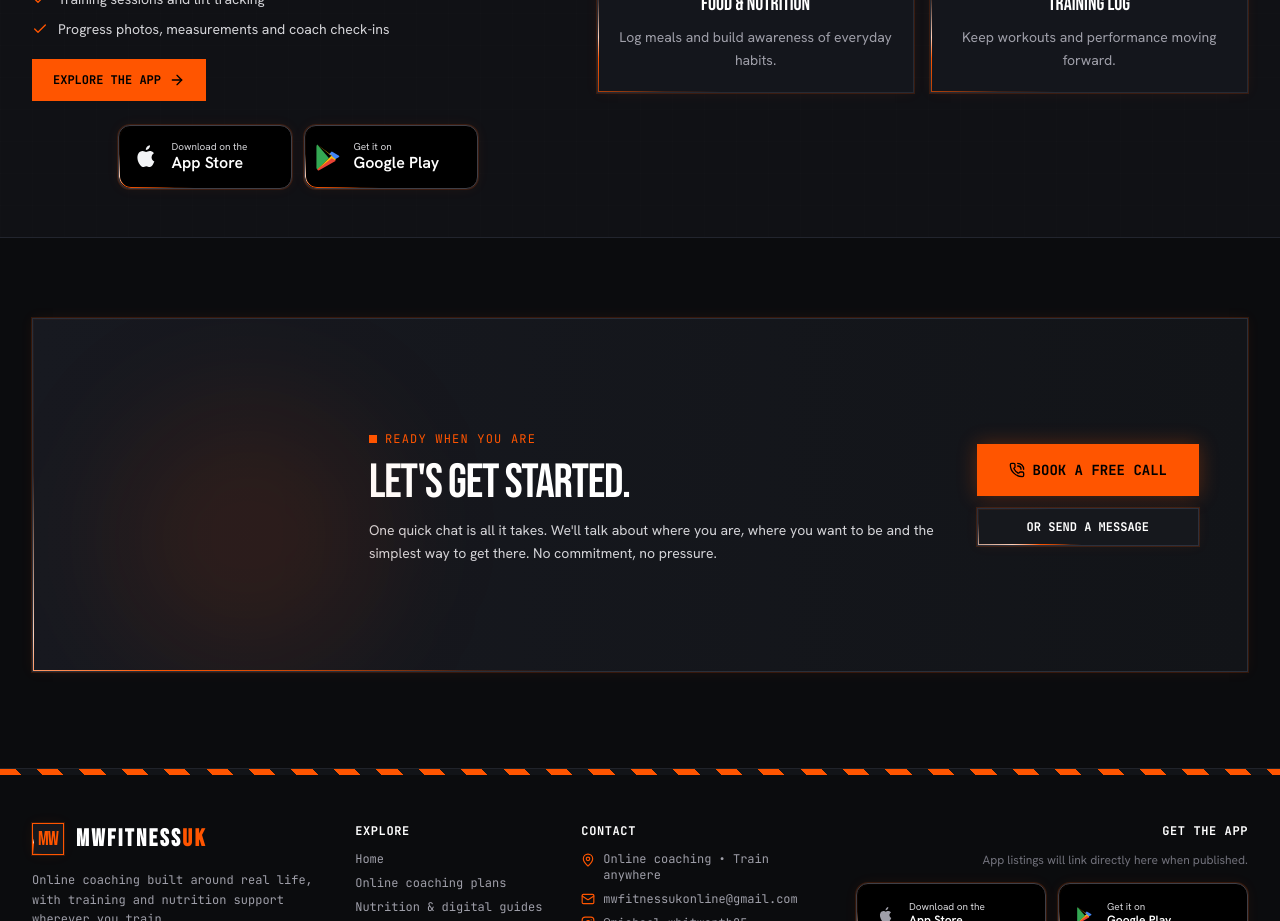
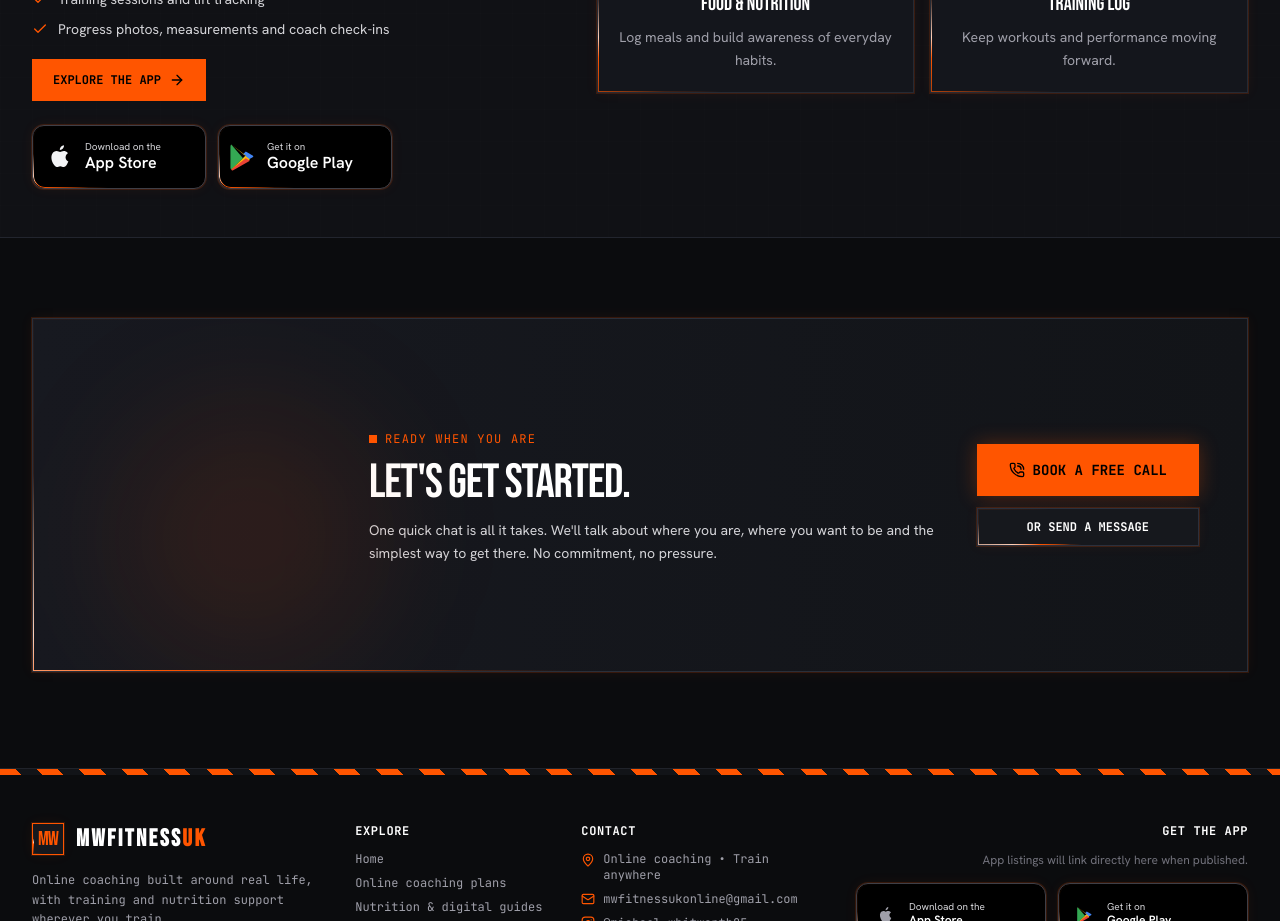
Before and after one commit to chriscallaghan2012/mwfitness, a React (Vite) app: page / in a window 1280 px wide. Shown: the part 3200-4121 px from the top of the page. Built offline with nearby package versions, Linux system fonts and the light colour scheme; no server answers.

Commit message:
Align homepage app store badges container left

```diff
--- a/src/components/screens/HomeScreen.tsx
+++ b/src/components/screens/HomeScreen.tsx
@@ -351,7 +351,7 @@ export const HomeScreen: React.FC<HomeScreenProps> = ({ onSelectScreen, onOpenBo
               {['Daily weigh-ins and progress history','Food logging and nutrition habits','Training sessions and lift tracking','Progress photos, measurements and coach check-ins'].map((item) => <li key={item} className="flex items-start gap-2.5"><Check className="mt-0.5 h-4 w-4 shrink-0 text-[#ff5500]" />{item}</li>)}
             </ul>
             <button onClick={() => onSelectScreen('app')} className="cursor-pointer inline-flex items-center gap-2 border border-[#ff5500] px-5 py-3 font-mono text-xs font-bold uppercase text-white transition-colors hover:bg-[#ff5500] hover:text-black">Explore the app <ArrowRight className="h-4 w-4" /></button>
-            <div className="mx-auto w-full max-w-[360px] space-y-2 pt-1">
+            <div className="ml-0 w-full max-w-[360px] space-y-2 pt-1">
               <StoreBadges leftAlign />
             </div>
           </div>
```
